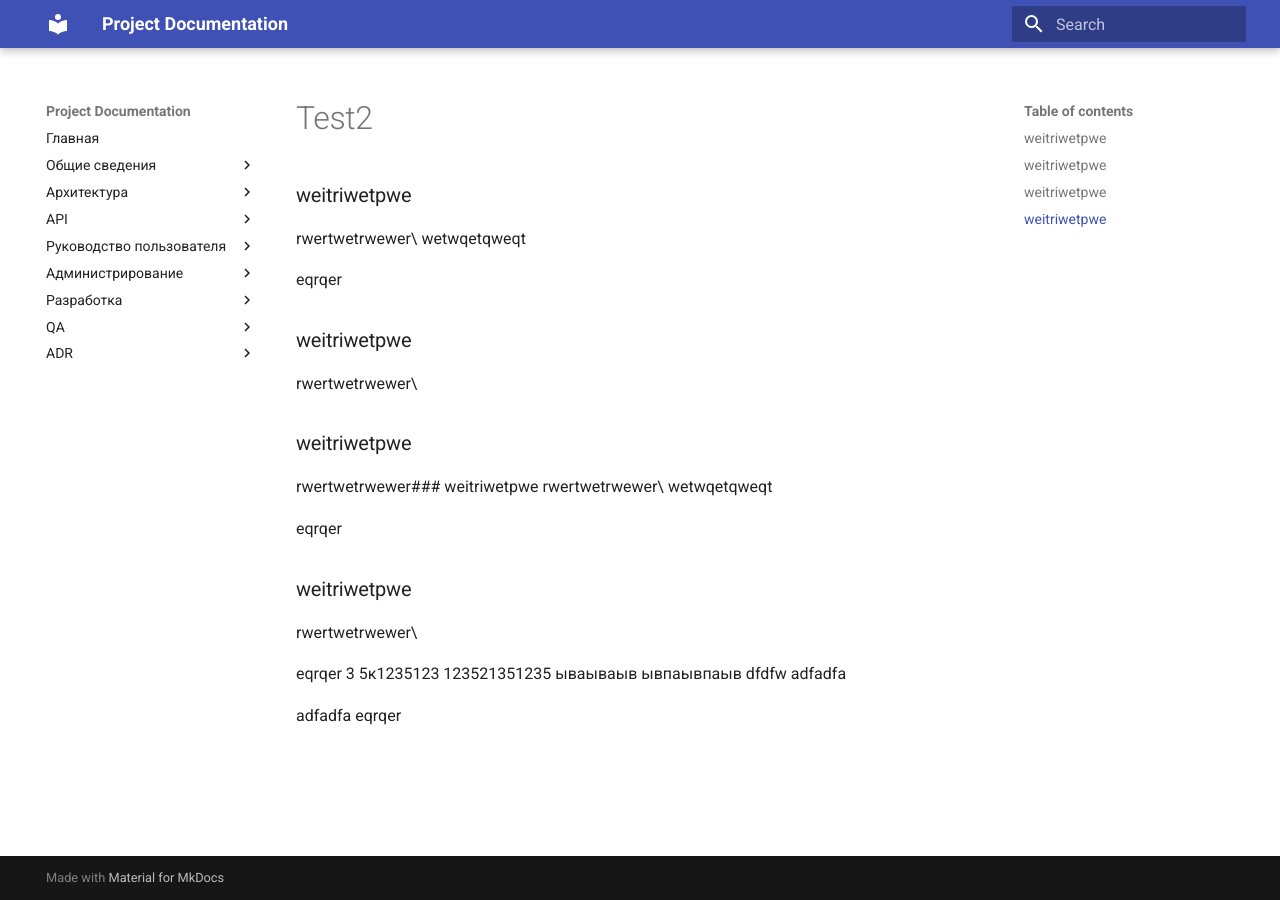
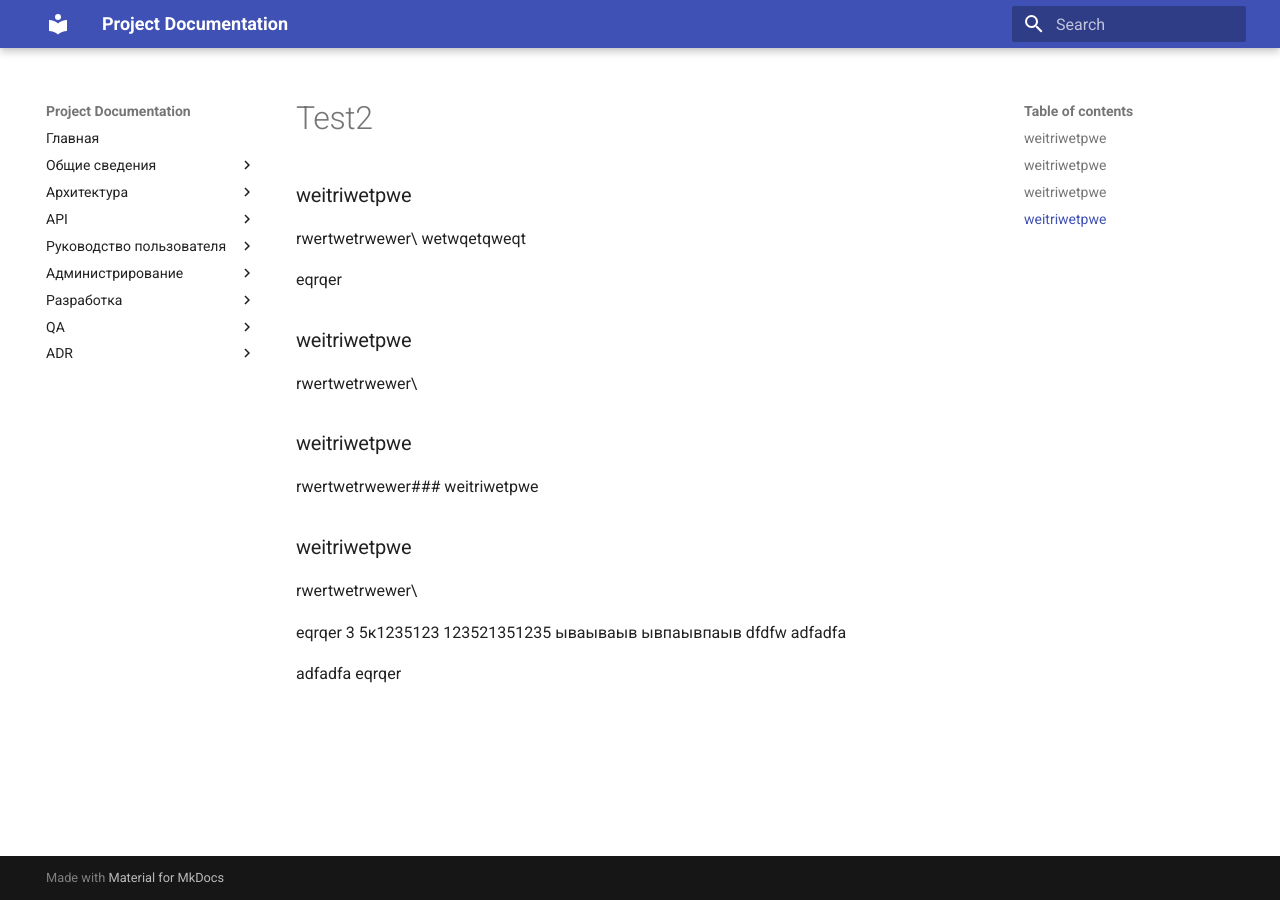
Before and after one commit to techwri/Demo, an MkDocs documentation site: the page built from docs/architecture/test2.md, in a window 1280 px wide. Built offline with MkDocs 1.6.1 and Material for MkDocs 9.7.7, drawn with Linux system fonts in a browser that asks for light colours.

Commit message:
Update test2.md

```diff
--- a/docs/architecture/test2.md
+++ b/docs/architecture/test2.md
@@ -9,10 +9,7 @@ rwertwetrwewer\
 
 ### weitriwetpwe
 rwertwetrwewer\### weitriwetpwe
-rwertwetrwewer\
-wetwqetqweqt
 
-eqrqer
 ### weitriwetpwe
 rwertwetrwewer\
 
```
